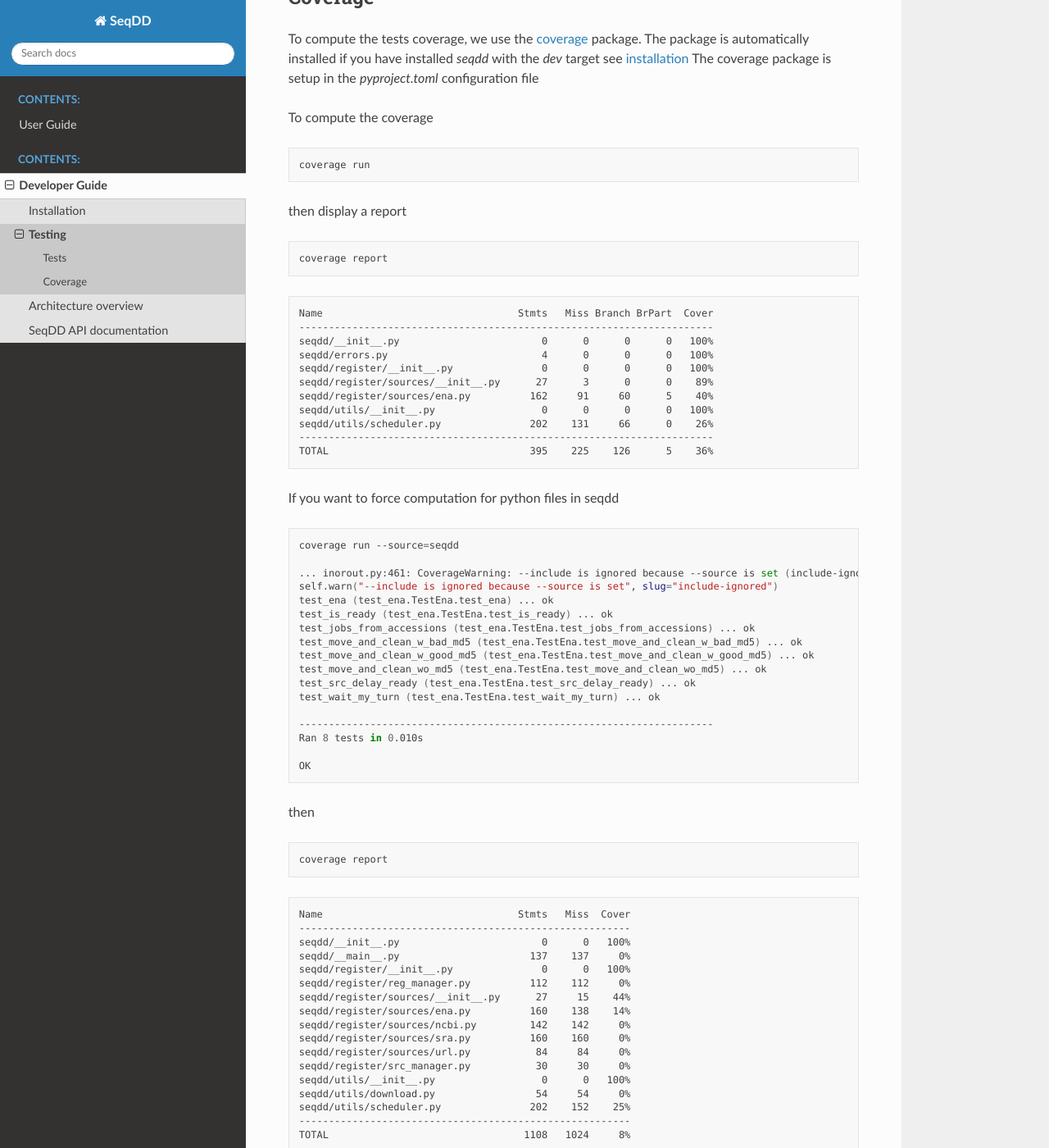
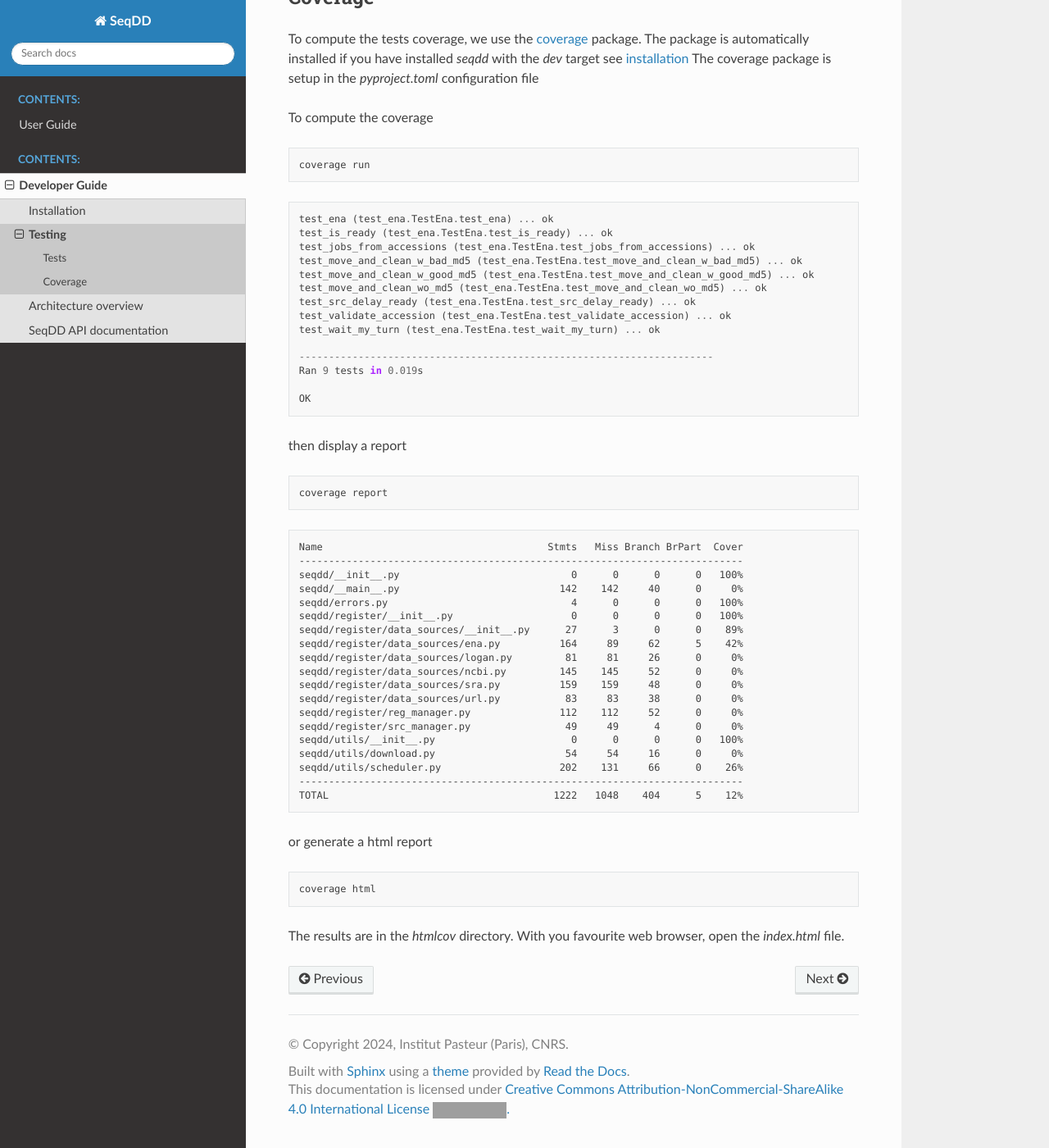
Before and after one commit to yoann-dufresne/seqdd, a Sphinx documentation site: the page built from doc/source/developer/testing.rst, in a window 1280 px wide and 1400 px high, scrolled down 1685 px. Shown: the whole window at 82% size. Built offline with Sphinx 7.4.7 and the Read the Docs theme 3.1.0, drawn with Linux system fonts in a browser that asks for light colours; grey boxes are pictures that could not be loaded.

Commit message:
:pencil2: update doc/developer/testsing.rst

```diff
--- a/doc/source/developer/testing.rst
+++ b/doc/source/developer/testing.rst
@@ -105,35 +105,8 @@ To compute the coverage
 
     coverage run
 
-then display a report
+.. code-block::
 
-.. code-block:: shell
-
-    coverage report
-
-.. code-block:: text
-
-    Name                                 Stmts   Miss Branch BrPart  Cover
-    ----------------------------------------------------------------------
-    seqdd/__init__.py                        0      0      0      0   100%
-    seqdd/errors.py                          4      0      0      0   100%
-    seqdd/register/__init__.py               0      0      0      0   100%
-    seqdd/register/sources/__init__.py      27      3      0      0    89%
-    seqdd/register/sources/ena.py          162     91     60      5    40%
-    seqdd/utils/__init__.py                  0      0      0      0   100%
-    seqdd/utils/scheduler.py               202    131     66      0    26%
-    ----------------------------------------------------------------------
-    TOTAL                                  395    225    126      5    36%
-
-
-If you want to force computation for python files in seqdd
-
-.. code-block:: shell
-
-    coverage run --source=seqdd
-
-    ... inorout.py:461: CoverageWarning: --include is ignored because --source is set (include-ignored)
-    self.warn("--include is ignored because --source is set", slug="include-ignored")
     test_ena (test_ena.TestEna.test_ena) ... ok
     test_is_ready (test_ena.TestEna.test_is_ready) ... ok
     test_jobs_from_accessions (test_ena.TestEna.test_jobs_from_accessions) ... ok
@@ -141,38 +114,43 @@ If you want to force computation for python files in seqdd
     test_move_and_clean_w_good_md5 (test_ena.TestEna.test_move_and_clean_w_good_md5) ... ok
     test_move_and_clean_wo_md5 (test_ena.TestEna.test_move_and_clean_wo_md5) ... ok
     test_src_delay_ready (test_ena.TestEna.test_src_delay_ready) ... ok
+    test_validate_accession (test_ena.TestEna.test_validate_accession) ... ok
     test_wait_my_turn (test_ena.TestEna.test_wait_my_turn) ... ok
 
     ----------------------------------------------------------------------
-    Ran 8 tests in 0.010s
+    Ran 9 tests in 0.019s
 
     OK
 
-then
+then display a report
 
 .. code-block:: shell
 
     coverage report
 
+
 .. code-block:: text
 
-    Name                                 Stmts   Miss  Cover
-    --------------------------------------------------------
-    seqdd/__init__.py                        0      0   100%
-    seqdd/__main__.py                      137    137     0%
-    seqdd/register/__init__.py               0      0   100%
-    seqdd/register/reg_manager.py          112    112     0%
-    seqdd/register/sources/__init__.py      27     15    44%
-    seqdd/register/sources/ena.py          160    138    14%
-    seqdd/register/sources/ncbi.py         142    142     0%
-    seqdd/register/sources/sra.py          160    160     0%
-    seqdd/register/sources/url.py           84     84     0%
-    seqdd/register/src_manager.py           30     30     0%
-    seqdd/utils/__init__.py                  0      0   100%
-    seqdd/utils/download.py                 54     54     0%
-    seqdd/utils/scheduler.py               202    152    25%
-    --------------------------------------------------------
-    TOTAL                                 1108   1024     8%
+    Name                                      Stmts   Miss Branch BrPart  Cover
+    ---------------------------------------------------------------------------
+    seqdd/__init__.py                             0      0      0      0   100%
+    seqdd/__main__.py                           142    142     40      0     0%
+    seqdd/errors.py                               4      0      0      0   100%
+    seqdd/register/__init__.py                    0      0      0      0   100%
+    seqdd/register/data_sources/__init__.py      27      3      0      0    89%
+    seqdd/register/data_sources/ena.py          164     89     62      5    42%
+    seqdd/register/data_sources/logan.py         81     81     26      0     0%
+    seqdd/register/data_sources/ncbi.py         145    145     52      0     0%
+    seqdd/register/data_sources/sra.py          159    159     48      0     0%
+    seqdd/register/data_sources/url.py           83     83     38      0     0%
+    seqdd/register/reg_manager.py               112    112     52      0     0%
+    seqdd/register/src_manager.py                49     49      4      0     0%
+    seqdd/utils/__init__.py                       0      0      0      0   100%
+    seqdd/utils/download.py                      54     54     16      0     0%
+    seqdd/utils/scheduler.py                    202    131     66      0    26%
+    ---------------------------------------------------------------------------
+    TOTAL                                      1222   1048    404      5    12%
+
 
 or generate a html report
 
```
Also changed, not shown: other parts of doc/source/developer/testing.rst (+2 -2 lines).
